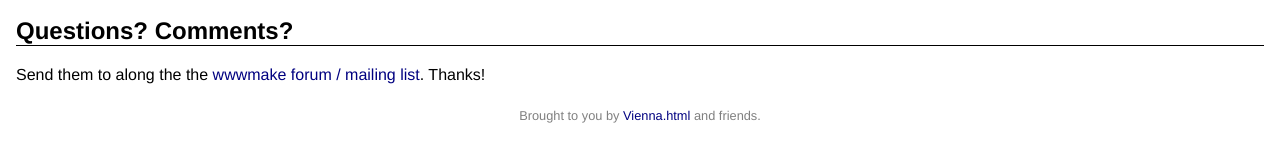
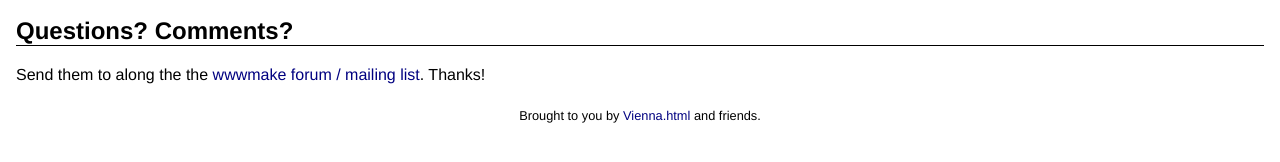
Before and after one commit to staystatic/staystatic.github.io, a Jekyll site: the page built from index.md, in a window 1280 px wide. Shown: the part 696-858 px from the top of the page. Built offline with Jekyll 4.4.1, drawn with Linux system fonts in a browser that asks for light colours.

Commit message:
Update style.scss

```diff
--- a/css/style.scss
+++ b/css/style.scss
@@ -57,7 +57,7 @@ a:hover {
 #footer {
   text-align: center;
   font-size: 80%;
-  color: gray;
+  // color: gray;
 }
 
 
```
